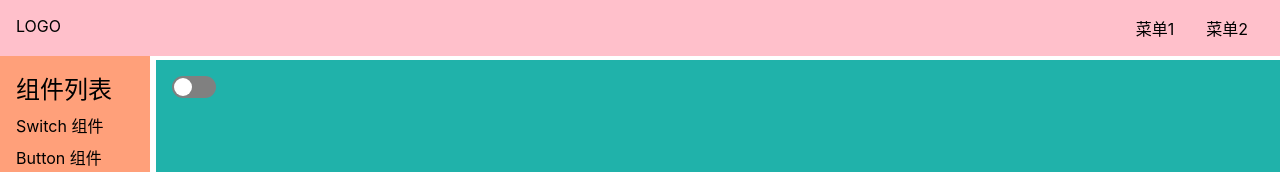
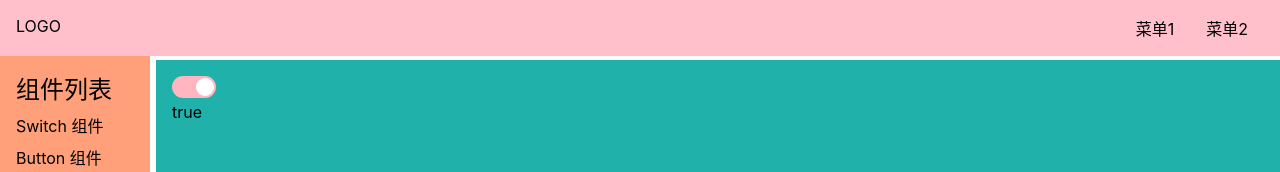
Before and after one commit to wbs99/Good-UI, a Vue app: page /#/doc/switch in a window 1280 px wide. Shown: the top 172 px of the page. Built offline with nearby package versions, Linux system fonts and the light colour scheme.

Commit message:
可以接受 value 和 input

```diff
--- a/src/components/SwitchDemo.vue
+++ b/src/components/SwitchDemo.vue
@@ -1,16 +1,21 @@
 <template>
   <div>
-    <Switch/>
+    <Switch :value="y" @input="y=$event"/>
   </div>
 </template>
 
 <script lang='ts'>
 
-import Switch from '../lib/Switch.vue'
+import Switch from '../lib/Switch.vue';
+import {ref} from 'vue';
 
 export default {
-  components:{Switch}
-}
+  components: {Switch},
+  setup() {
+    const y = ref(true);
+    return {y};
+  }
+};
 </script>
 
 <style lang='scss' scoped>
--- a/src/lib/Switch.vue
+++ b/src/lib/Switch.vue
@@ -1,17 +1,22 @@
 <template>
-  <button @click="toggle" :class="{active}"><span></span></button>
+  <button @click="toggle" :class="{active:value}">
+    <span></span>
+  </button>
+  <div>{{ value }}</div>
 </template>
 
 <script lang='ts'>
 import {ref} from 'vue';
 
 export default {
-  setup() {
-    const active = ref(false);
+  props: {
+    value: Boolean
+  },
+  setup(props, context) {
     const toggle = () => {
-      active.value = !active.value;
+      context.emit('input', !props.value);
     };
-    return {active, toggle};
+    return {toggle};
   }
 };
 </script>
@@ -33,6 +38,7 @@
     height: 18px;
     background: white;
     border-radius: 12px;
+    transition: left 250ms;
   }
 }
 
```
